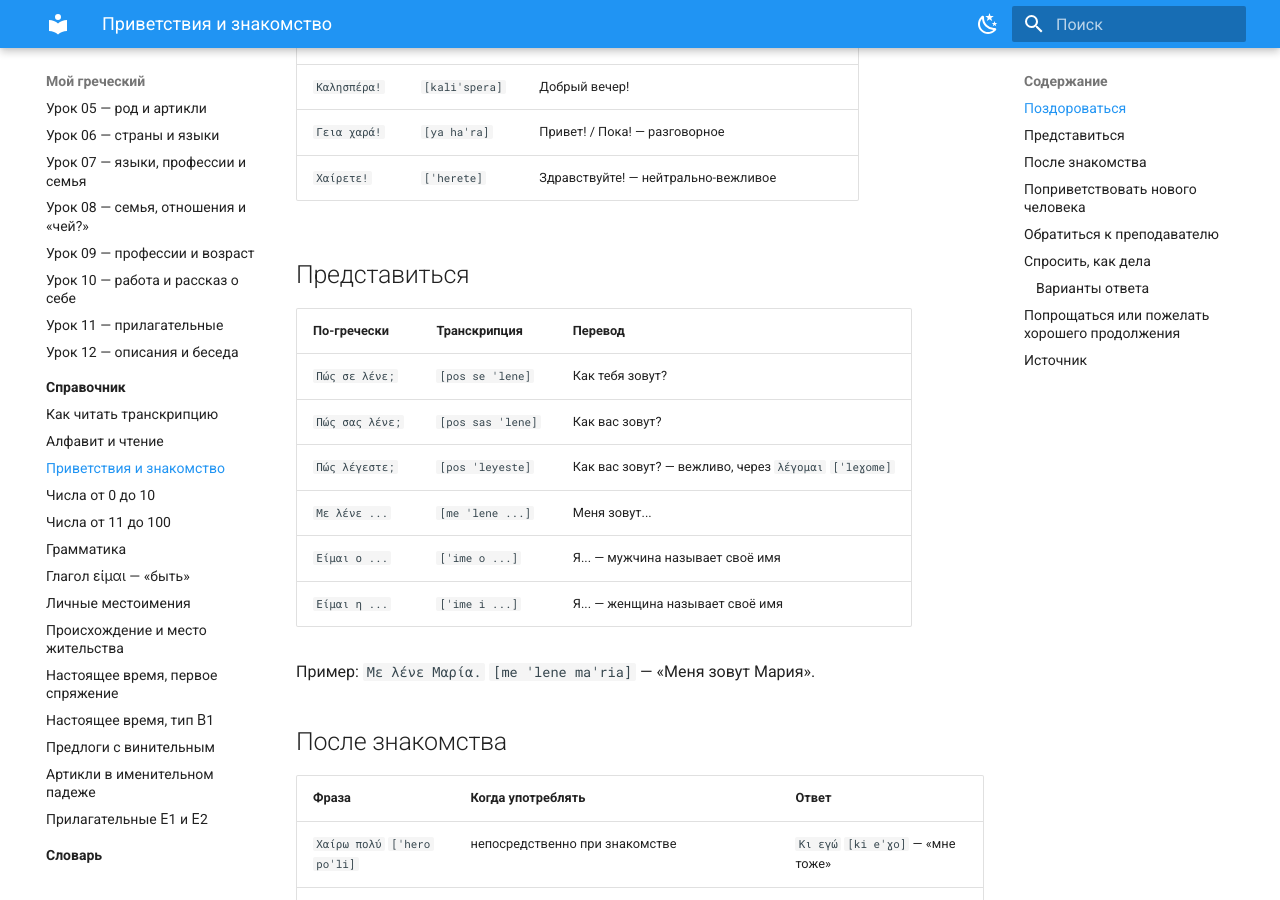
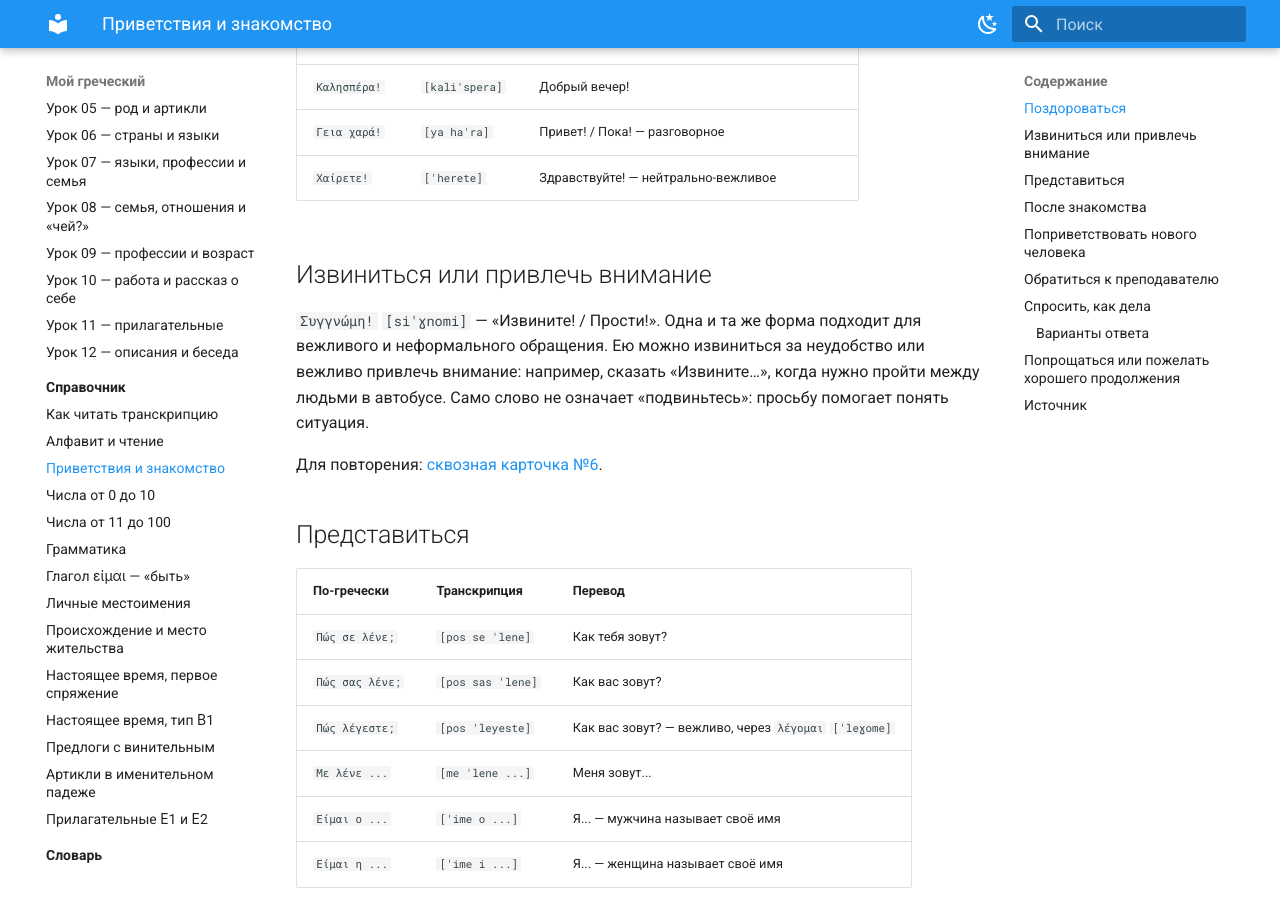
Before and after one commit to arch7tect/Greek, an MkDocs documentation site: the page built from docs/reference/greetings-and-introductions.md, in a window 1280 px wide and 900 px high, scrolled down 543 px. Built offline with MkDocs 1.6.1 and Material for MkDocs 9.7.7, drawn with Linux system fonts in a browser that asks for light colours.

Commit message:
Add excuse me and polite hello to everyday phrases

```diff
--- a/docs/reference/greetings-and-introductions.md
+++ b/docs/reference/greetings-and-introductions.md
@@ -23,6 +23,16 @@
 | `Καλησπέρα!` | `[kaliˈspera]` | Добрый вечер! |
 | `Γεια χαρά!` | `[ya haˈra]` | Привет! / Пока! — разговорное |
 | `Χαίρετε!` | `[ˈherete]` | Здравствуйте! — нейтрально-вежливое |
+
+## Извиниться или привлечь внимание { #excuse-me }
+
+`Συγγνώμη!` `[siˈɣnomi]` — «Извините! / Прости!». Одна и та же форма
+подходит для вежливого и неформального обращения. Ею можно извиниться за
+неудобство или вежливо привлечь внимание: например, сказать «Извините…»,
+когда нужно пройти между людьми в автобусе. Само слово не означает
+«подвиньтесь»: просьбу помогает понять ситуация.
+
+Для повторения: [сквозная карточка №6](../assets/mobile/core/card-6.png).
 
 ## Представиться
 
```
Also changed, not shown: docs/assets/mobile/core/card-6.png, 6 other files.
